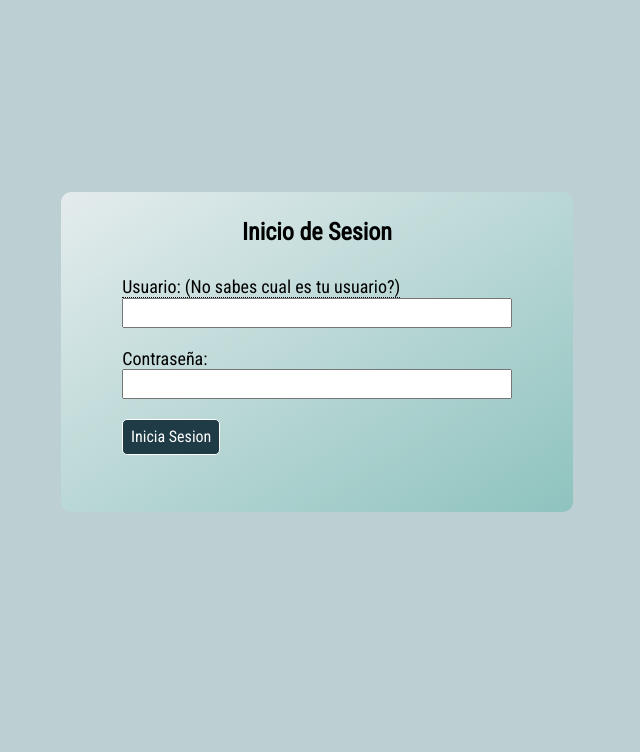
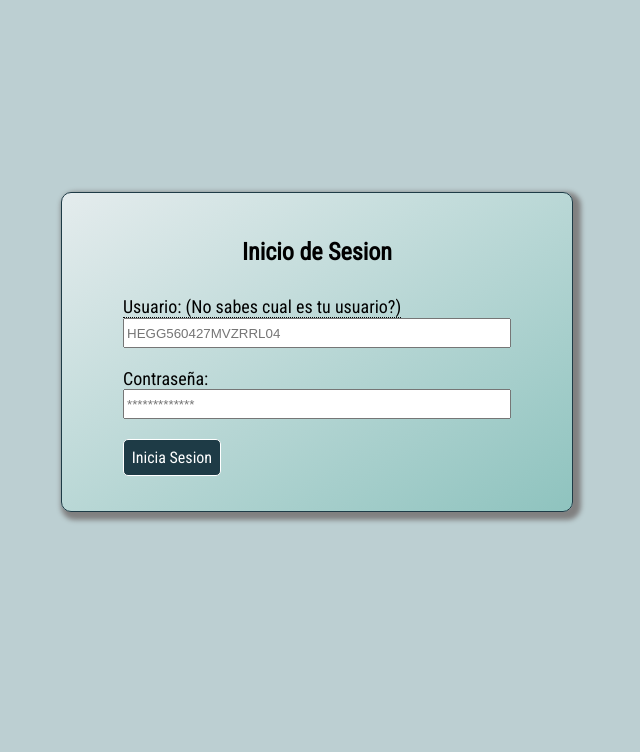
Before and after one commit to aroquev00/web-proyecto, a PHP site: page / in a window 1280 px wide. Shown: the top 752 px of the page, without its empty margins (323-963 px from the left). Run offline with PHP 8.4, Linux system fonts and the light colour scheme; some libraries are stand-ins or nearby versions.

Commit message:
add more styles to login container

```diff
--- a/css/main.css
+++ b/css/main.css
@@ -212,6 +212,11 @@
     margin: 15% auto;
     background:linear-gradient(to right bottom,rgba(255,255,255,0.6),rgba(38,168,146,0.3));
     border-radius: 10px;
+    border: 1px solid;
+    border-color: #1e3b46;
+    -moz-box-shadow:    4px 4px 5px 4px grey;
+    -webkit-box-shadow: 4px 4px 5px 4px grey;
+    box-shadow:         4px 4px 5px 4px grey;
 }
 
 .form-group {
--- a/index.html
+++ b/index.html
@@ -21,11 +21,11 @@
                     <label for="usuario" class="tooltip">Usuario: (No sabes cual es tu usuario?)
                         <span class="tooltiptext">En caso de ser un paciente inicia sesion con tu CURP. Si eres doctor con tu numero de cédula</span>
                     </label>
-                    <input type="text" name="usuario" id="usuario" class="input-text">
+                    <input type="text" name="usuario" id="usuario" placeholder="HEGG560427MVZRRL04" class="input-text">
                 </div>
                 <div class="form-group">
                     <label for="contraseña" >Contraseña:</label><br>
-                    <input type="password" name="contraseña" id="contraseña" class="input-text">
+                    <input type="password" name="contraseña" id="contraseña" placeholder="*************" class="input-text">
                 </div>
                 <div class="form-group">
                     <input type="submit" name="submit" value="Inicia Sesion" class="btnM">
```
